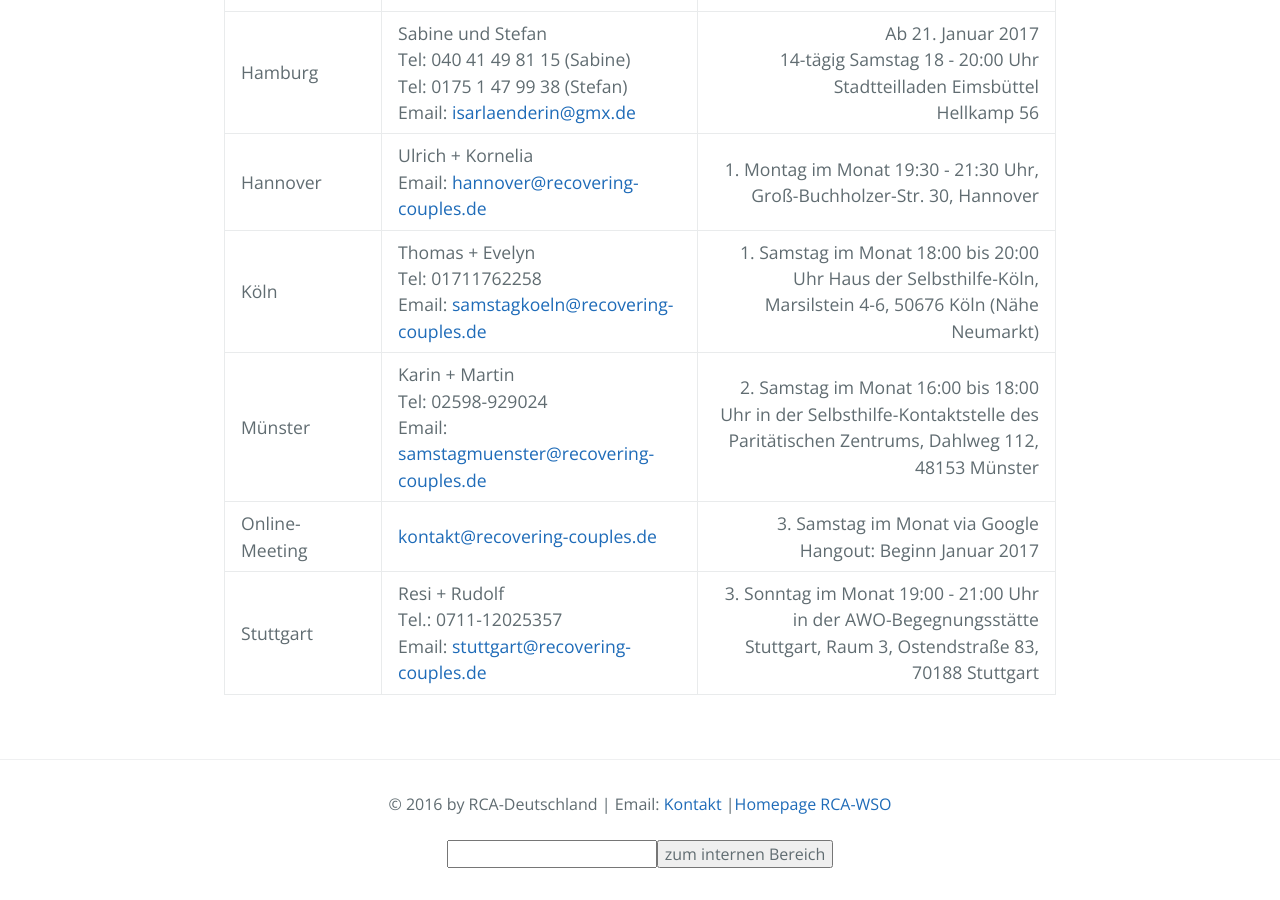
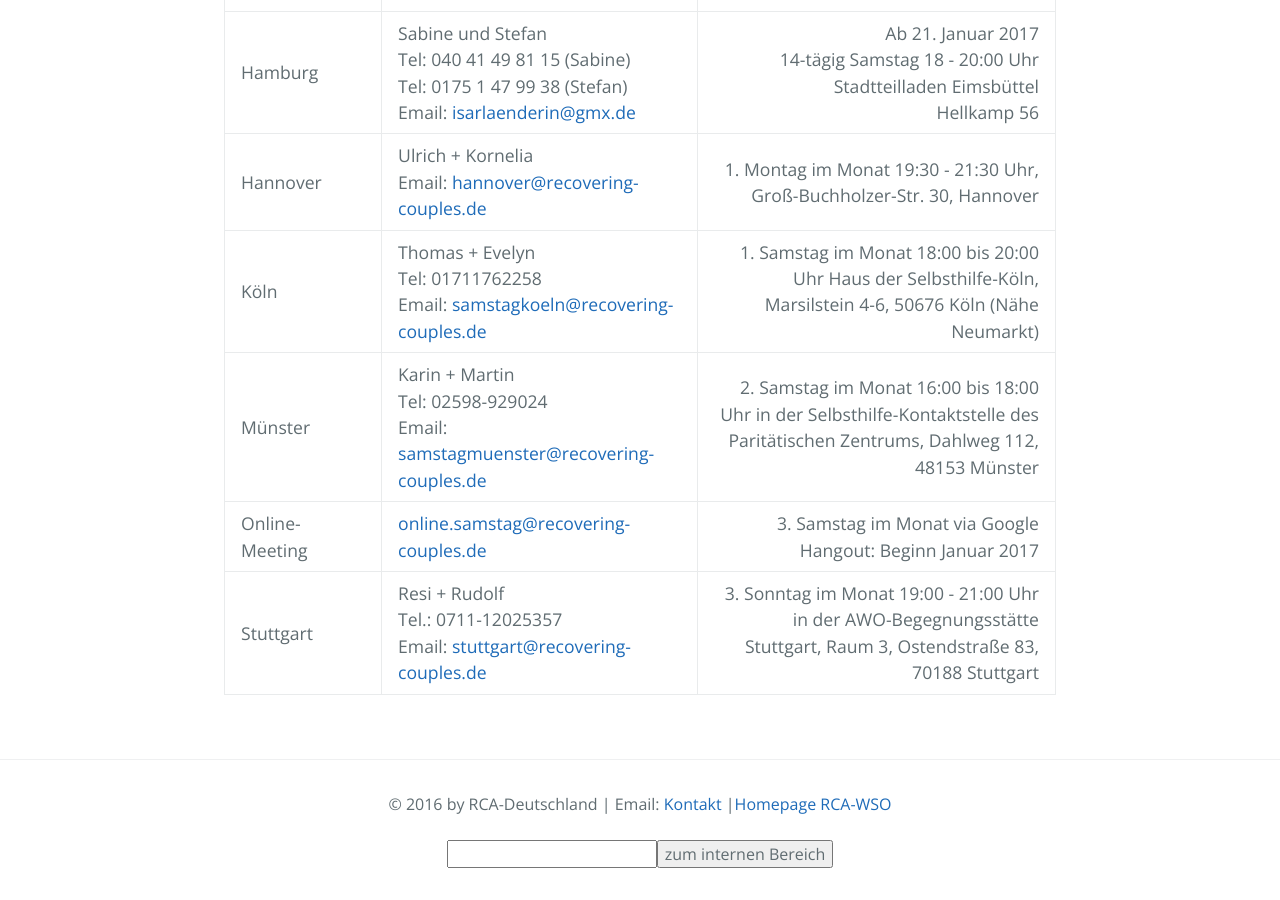
Before and after one commit to rcadeutschland/rcadeutschland.github.io, a Jekyll site: the page built from Gruppen.MD, in a window 1280 px wide and 900 px high, scrolled down 719 px. Built offline with Jekyll 4.4.1, drawn with Linux system fonts in a browser that asks for light colours; nearby versions of some CDN libraries; some of the changed lines change nothing that is shown.

Commit message:
Update Gruppen.MD

```diff
--- a/Gruppen.MD
+++ b/Gruppen.MD
@@ -12,5 +12,5 @@ title: RCA Gruppen
 | Hannover | Ulrich + Kornelia<br>Email: <hannover@recovering-couples.de> | 1. Montag im Monat 19:30 - 21:30 Uhr,  Groß-Buchholzer-Str. 30, Hannover |
 | Köln | Thomas + Evelyn<br>Tel: 01711762258<br>Email: <samstagkoeln@recovering-couples.de> | 1. Samstag im Monat 18:00 bis 20:00 Uhr Haus der Selbsthilfe-Köln, Marsilstein 4-6, 50676 Köln (Nähe Neumarkt) |
 | Münster | Karin + Martin<br>Tel: 02598-929024<br>Email: <samstagmuenster@recovering-couples.de> | 2. Samstag im Monat 16:00 bis 18:00 Uhr  in der Selbsthilfe-Kontaktstelle des Paritätischen Zentrums, Dahlweg 112, 48153 Münster |
-| Online-Meeting | <kontakt@recovering-couples.de> | 3. Samstag im Monat via Google Hangout: Beginn Januar 2017 |
+| Online-Meeting | <online.samstag@recovering-couples.de> | 3. Samstag im Monat via Google Hangout: Beginn Januar 2017 |
 | Stuttgart | Resi + Rudolf<br>Tel.: 0711-12025357<br>Email: <stuttgart@recovering-couples.de> | 3. Sonntag im Monat 19:00 - 21:00 Uhr in der AWO-Begegnungsstätte Stuttgart, Raum 3, Ostendstraße 83, 70188 Stuttgart |
```
